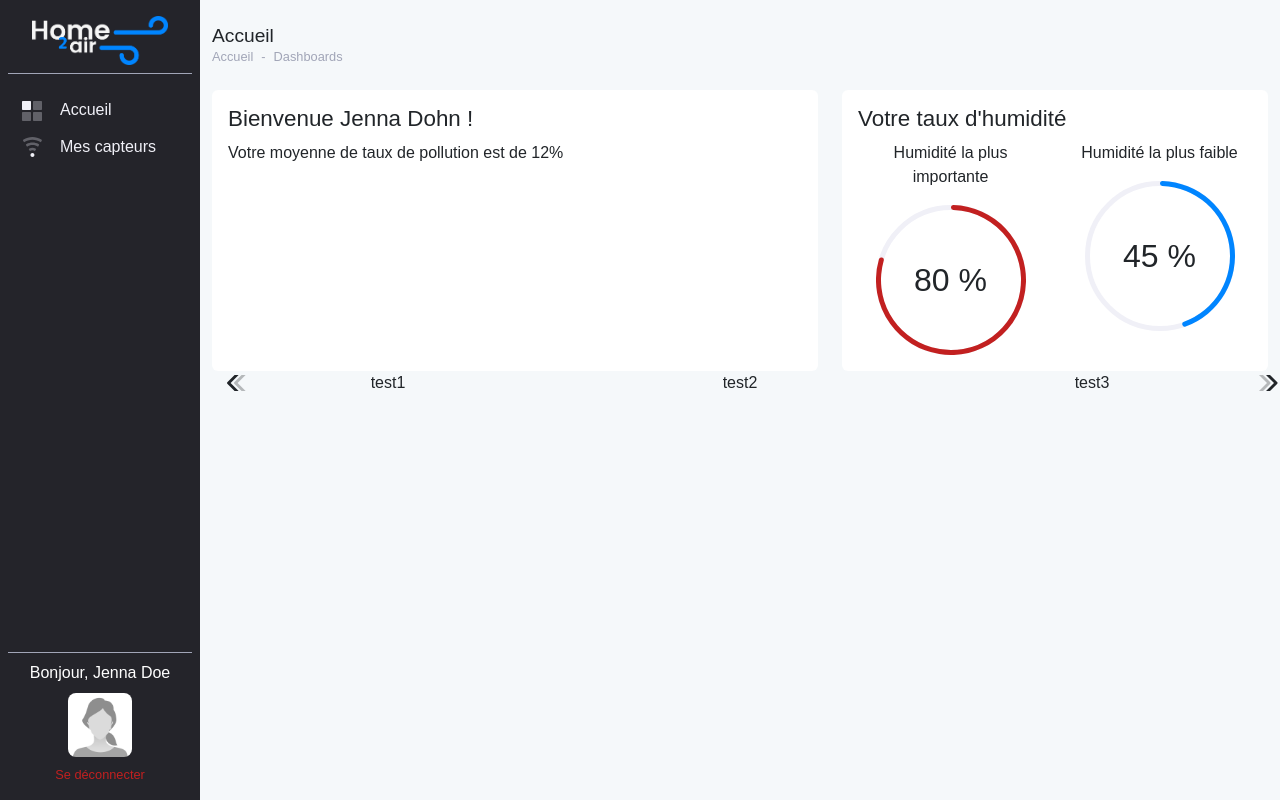
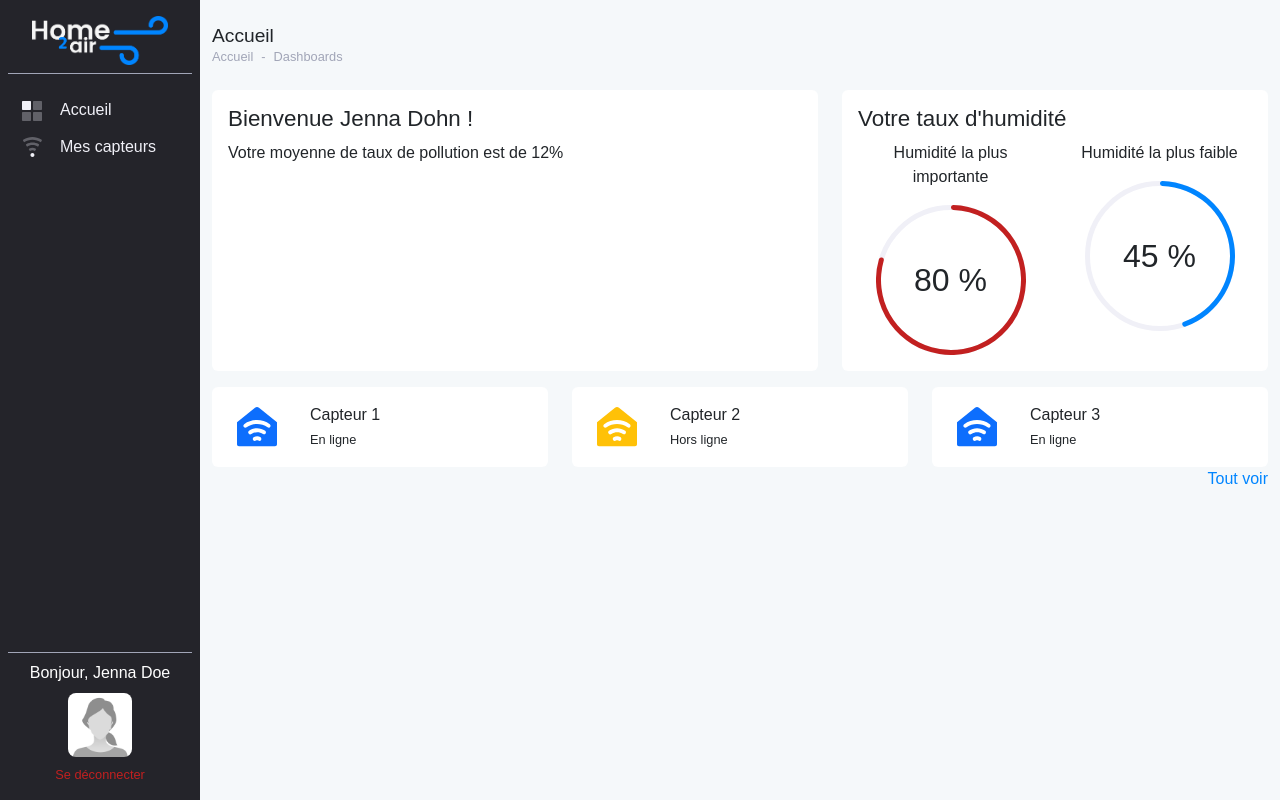
Before and after one commit to guillaume-bgr/HomeToAirDesktop, a React (Vite) app in the folder src/renderer/: page / in a window 1280 px wide. Built offline with nearby package versions, Linux system fonts and the light colour scheme.

Commit message:
SensorList (sans carousel)

```diff
--- a/src/renderer/src/assets/style.css
+++ b/src/renderer/src/assets/style.css
@@ -25,6 +25,7 @@
 
 body {
     background-color: var(--home2air-body) !important;
+    overflow-x: hidden;
 }
 
 main {
@@ -51,8 +52,26 @@ h5 {
     font-size: 1em !important;
 }
 
+.text-sm {
+    font-size: 0.8em;
+}
+
 .text-white {
     color: var(--home2air-white);
+}
+
+.text-primary {
+    color: var(--home2air-primary);
+}
+
+.link {
+    color: var(--home2air-primary);
+    text-decoration: none;
+    cursor: pointer;
+}
+
+.link:hover {
+    text-decoration: underline;
 }
 
 /* Scrollbar */
@@ -214,6 +233,14 @@ h1.page-title {
 
 .card .subtitle {
     color: var(--home2air-grey);
+}
+
+.card.sensor .card-header {
+    margin-bottom: 0;
+}
+
+.card.sensor h2 {
+    font-size: 1em;
 }
 
 /* Fin cards */
@@ -400,6 +427,16 @@ tr {
     width: 100%;
 }
 
+.carousel-slides {
+    left: 0;
+}
+
+
+.carousel-slides.moving {
+    transition: left 0.5s ease-out;
+    /* transition: left 1s ease-in-out; */
+}
+
 .custom-carousel .carousel-controls {
     top: 0;
     position: absolute;
@@ -408,5 +445,8 @@ tr {
     display: flex;
     justify-content: space-between;
     align-items: center;
+}
 
+.custom-carousel .carousel-controls .button-left, .custom-carousel .carousel-controls .button-right {
+    width: 75px;
 }
--- a/src/renderer/src/components/widgets/Card.jsx
+++ b/src/renderer/src/components/widgets/Card.jsx
@@ -1,6 +1,6 @@
 function Card(props) {
     return (
-        <div className="card no-border">
+        <div className={"card no-border " + props.className}>
             <div className="card-body">
                 <div className="card-header">
                     <div className="card-headings">
--- a/src/renderer/src/components/widgets/Carousel.jsx
+++ b/src/renderer/src/components/widgets/Carousel.jsx
@@ -1,37 +1,84 @@
+import { useState } from "react"
+
 function Carousel(props) {
+    const [elementsShown, setElementsShown] = useState(0);
+
+    // const allowSlideRight = (slides) => {
+    //     return getElementsBySlide(document.getElementById('customCarousel'+props.carouselName)) + elementsShown < slides.length;
+    // }
+
+    // const allowSlideLeft = (slides) => {
+    //     return getElementsBySlide(document.getElementById('customCarousel'+props.carouselName)) + elementsShown > slides.length;
+    // }
+
+    // const getElementsBySlide = (carousel) => {
+    //     let slides = carousel.getElementsByClassName('slide');
+    //     let slideContainer = carousel.getElementsByClassName('carousel-slides')[0];
+    //     let elementsBySlide = Math.round(slideContainer.clientWidth / slides[0].clientWidth);
+    //     setElementsShown(elementsBySlide);
+    //     return elementsBySlide
+    // }
+
+    const slideLeft = () => {
+        let carousel = document.getElementById('customCarousel'+props.carouselName);
+        // getElementsBySlide(carousel);
+        // if (allowSlideRight(carousel.getElementsByClassName('slide'))) {
+            let slides = carousel.getElementsByClassName('carousel-slides');
+            slides[0].classList.add('moving');
+            if (isNaN(parseInt(slides[0].style.left))) {
+                slides[0].style.left = "-100%";
+            } else {
+                let number = parseInt(slides[0].style.left.split('%')) - 100;
+                slides[0].style.left = number+'%';
+            }
+        // }
+    }
+
+    const slideRight = () => {
+        let carousel = document.getElementById('customCarousel'+props.carouselName);
+        // getElementsBySlide(carousel);
+        let slides = carousel.getElementsByClassName('carousel-slides');
+        slides[0].classList.add('moving');
+        if (isNaN(parseInt(slides[0].style.left))) {
+        } else {
+            let number = parseInt(slides[0].style.left.split('%')) + 100;
+            slides[0].style.left = number+'%';
+        }
+    }
 
     return (
-        <div className="custom-carousel container">
-            <div className="carousel-slides row d-flex flex-nowrap overflow-hidden">
-                <div className="col-4 text-center">
+        <div id={"customCarousel"+props.carouselName} className="custom-carousel container">
+            <div className="row">
+                <div className="carousel-slides d-flex flex-nowrap position-relative p-0">
+                    <div className="slide col-6 col-md-4 col-lg-3 text-center">
                         test1
                     </div>
-                <div className="col-4 text-center">
+                    <div className="slide col-6 col-md-4 col-lg-3 text-center">
                         test2
                     </div>
-                <div className="col-4 text-center">
+                    <div className="slide col-6 col-md-4 col-lg-3 text-center">
                         test3
                     </div>
-                <div className="col-4 text-center">
-                    test1
+                    <div className="slide col-6 col-md-4 col-lg-3 text-center">
+                        test4
                     </div>
-                <div className="col-4 text-center">
-                    test2
+                    <div className="slide col-6 col-md-4 col-lg-3 text-center">
+                        test5
                     </div>
-                <div className="col-4 text-center">
-                    test3
+                    <div className="slide col-6 col-md-4 col-lg-3 text-center">
+                        test6
                     </div>
                 </div>
                 <div className="carousel-controls">
-                <div className="button-left">
-                    <span class="svg-icon svg-icon-muted svg-icon-2hx"><svg width="24" height="24" viewBox="0 0 24 24" fill="none" xmlns="http://www.w3.org/2000/svg">
+                    <div onClick={slideRight}  className="button-left d-flex align-items-center justify-content-center">
+                        <span><svg width="24" height="24" viewBox="0 0 24 24" fill="none" xmlns="http://www.w3.org/2000/svg">
                         <path d="M14.6 4L6.6 12L14.6 20H10.6L3.3 12.7C2.9 12.3 2.9 11.7 3.3 11.3L10.6 4H14.6Z" fill="currentColor"/>
                         <path opacity="0.3" d="M21.6 4L13.6 12L21.6 20H17.6L10.3 12.7C9.9 12.3 9.9 11.7 10.3 11.3L17.6 4H21.6Z" fill="currentColor"/>
                         </svg>
                         </span>
                     </div>
-                <div className="button-right">
-                    <span class="svg-icon svg-icon-muted svg-icon-2hx"><svg width="24" height="24" viewBox="0 0 24 24" fill="none" xmlns="http://www.w3.org/2000/svg">
+                    <div onClick={slideLeft} className="button-right d-flex align-items-center justify-content-center">
+                        <span><svg width="24" height="24" viewBox="0 0 24 24" fill="none" xmlns="http://www.w3.org/2000/svg">
                         <path d="M10 4L18 12L10 20H14L21.3 12.7C21.7 12.3 21.7 11.7 21.3 11.3L14 4H10Z" fill="currentColor"/>
                         <path opacity="0.3" d="M3 4L11 12L3 20H7L14.3 12.7C14.7 12.3 14.7 11.7 14.3 11.3L7 4H3Z" fill="currentColor"/>
                         </svg>
@@ -39,6 +86,7 @@ function Carousel(props) {
                     </div>
                 </div>
             </div>
+        </div>
     )
 }
 
--- /dev/null
+++ b/src/renderer/src/components/widgets/SensorList.jsx
@@ -0,0 +1,64 @@
+import Card from "./Card";
+
+function SensorList() {
+    return (
+        <div className="sensor-list">
+            <div className="row">
+                <div className="col-4">
+                    <Card className="sensor">
+                        <div className="row">
+                            <div className="col-3 d-flex align-items-center justify-content-center">
+                                <span className="text-primary"><svg width="48" height="48" viewBox="0 0 24 24" fill="none" xmlns="http://www.w3.org/2000/svg">
+                                <path d="M13 2.375L22 9.57501V20.575C22 21.175 21.6 21.575 21 21.575H3C2.4 21.575 2 21.175 2 20.575V9.57501L11 2.375C11.6 1.875 12.4 1.875 13 2.375ZM18.6 11.975C18.9 11.575 18.8 10.875 18.4 10.575C14.6 7.87501 9.40001 7.87501 5.60001 10.575C5.20001 10.875 4.99999 11.475 5.39999 11.975C5.69999 12.375 6.29999 12.575 6.79999 12.175C9.89999 9.97499 14.1 9.97499 17.3 12.175C17.5 12.275 17.7 12.375 17.9 12.375C18.1 12.475 18.4 12.275 18.6 11.975ZM14 18.575C14.3 18.175 14.2 17.475 13.8 17.175C12.8 16.375 11.4 16.375 10.3 17.175C9.89999 17.475 9.70001 18.075 10.1 18.575C10.4 18.975 11 19.175 11.5 18.775C11.8 18.575 12.3 18.575 12.7 18.775C12.9 18.875 13.1 18.975 13.3 18.975C13.5 18.975 13.8 18.775 14 18.575ZM16.3 15.275C16.6 14.875 16.5 14.175 16.1 13.875C13.7 12.175 10.3 12.175 8 13.875C7.6 14.175 7.39999 14.775 7.79999 15.275C8.19999 15.775 8.70001 15.875 9.20001 15.475C10.9 14.275 13.3 14.275 15 15.475C15.2 15.575 15.4 15.675 15.6 15.675C15.8 15.675 16.1 15.575 16.3 15.275Z" fill="currentColor"/>
+                                </svg>
+                                </span>
+                            </div>
+                            <div className="col-9">
+                                <p className="mb-0">Capteur 1</p>
+                                <span className="mb-0 text-sm">En ligne</span>
+                            </div>
+                        </div>
+                    </Card>
+                </div>
+                <div className="col-4">
+                    <Card className="sensor">
+                        <div className="row">
+                            <div className="col-3 d-flex align-items-center justify-content-center">
+                                <span className="text-warning"><svg width="48" height="48" viewBox="0 0 24 24" fill="none" xmlns="http://www.w3.org/2000/svg">
+                                <path d="M13 2.375L22 9.57501V20.575C22 21.175 21.6 21.575 21 21.575H3C2.4 21.575 2 21.175 2 20.575V9.57501L11 2.375C11.6 1.875 12.4 1.875 13 2.375ZM18.6 11.975C18.9 11.575 18.8 10.875 18.4 10.575C14.6 7.87501 9.40001 7.87501 5.60001 10.575C5.20001 10.875 4.99999 11.475 5.39999 11.975C5.69999 12.375 6.29999 12.575 6.79999 12.175C9.89999 9.97499 14.1 9.97499 17.3 12.175C17.5 12.275 17.7 12.375 17.9 12.375C18.1 12.475 18.4 12.275 18.6 11.975ZM14 18.575C14.3 18.175 14.2 17.475 13.8 17.175C12.8 16.375 11.4 16.375 10.3 17.175C9.89999 17.475 9.70001 18.075 10.1 18.575C10.4 18.975 11 19.175 11.5 18.775C11.8 18.575 12.3 18.575 12.7 18.775C12.9 18.875 13.1 18.975 13.3 18.975C13.5 18.975 13.8 18.775 14 18.575ZM16.3 15.275C16.6 14.875 16.5 14.175 16.1 13.875C13.7 12.175 10.3 12.175 8 13.875C7.6 14.175 7.39999 14.775 7.79999 15.275C8.19999 15.775 8.70001 15.875 9.20001 15.475C10.9 14.275 13.3 14.275 15 15.475C15.2 15.575 15.4 15.675 15.6 15.675C15.8 15.675 16.1 15.575 16.3 15.275Z" fill="currentColor"/>
+                                </svg>
+                                </span>
+                            </div>
+                            <div className="col-9">
+                                <p className="mb-0">Capteur 2</p>
+                                <span className="mb-0 text-sm">Hors ligne</span>
+                            </div>
+                        </div>
+                    </Card>
+                </div>
+                <div className="col-4">
+                    <Card className="sensor">
+                        <div className="row">
+                            <div className="col-3 d-flex align-items-center justify-content-center">
+                                <span className="text-primary"><svg width="48" height="48" viewBox="0 0 24 24" fill="none" xmlns="http://www.w3.org/2000/svg">
+                                <path d="M13 2.375L22 9.57501V20.575C22 21.175 21.6 21.575 21 21.575H3C2.4 21.575 2 21.175 2 20.575V9.57501L11 2.375C11.6 1.875 12.4 1.875 13 2.375ZM18.6 11.975C18.9 11.575 18.8 10.875 18.4 10.575C14.6 7.87501 9.40001 7.87501 5.60001 10.575C5.20001 10.875 4.99999 11.475 5.39999 11.975C5.69999 12.375 6.29999 12.575 6.79999 12.175C9.89999 9.97499 14.1 9.97499 17.3 12.175C17.5 12.275 17.7 12.375 17.9 12.375C18.1 12.475 18.4 12.275 18.6 11.975ZM14 18.575C14.3 18.175 14.2 17.475 13.8 17.175C12.8 16.375 11.4 16.375 10.3 17.175C9.89999 17.475 9.70001 18.075 10.1 18.575C10.4 18.975 11 19.175 11.5 18.775C11.8 18.575 12.3 18.575 12.7 18.775C12.9 18.875 13.1 18.975 13.3 18.975C13.5 18.975 13.8 18.775 14 18.575ZM16.3 15.275C16.6 14.875 16.5 14.175 16.1 13.875C13.7 12.175 10.3 12.175 8 13.875C7.6 14.175 7.39999 14.775 7.79999 15.275C8.19999 15.775 8.70001 15.875 9.20001 15.475C10.9 14.275 13.3 14.275 15 15.475C15.2 15.575 15.4 15.675 15.6 15.675C15.8 15.675 16.1 15.575 16.3 15.275Z" fill="currentColor"/>
+                                </svg>
+                                </span>
+                            </div>
+                            <div className="col-9">
+                                <p className="mb-0">Capteur 3</p>
+                                <span className="mb-0 text-sm">En ligne</span>
+                            </div>
+                        </div>
+                    </Card>
+                </div>
+            </div>
+            <div className="d-flex justify-content-end">
+                <a className="link">Tout voir</a>
+            </div>
+        </div>
+
+    )
+}
+
+export default SensorList
--- a/src/renderer/src/pages/Home.jsx
+++ b/src/renderer/src/pages/Home.jsx
@@ -2,7 +2,7 @@ import TopBar from "../components/layout/Topbar"
 import Card from "../components/widgets/Card"
 import { useState } from "react"
 import PercentageWidget from "../components/widgets/PercentageWidget"
-import Carousel from "../components/widgets/Carousel";
+import SensorList from "../components/widgets/SensorList"
 
 export const Data = [
     {
@@ -42,12 +42,12 @@ function Home() {
                     ]}
                     />
                 </div>
-                <div className="col-7">
+                <div className="col-12 col-lg-7 mb-3">
                     <Card title="Bienvenue Jenna Dohn !">
                         <p>Votre moyenne de taux de pollution est de 12%</p>
                     </Card>
                 </div>
-                <div className="col-5">
+                <div className="col-12 col-lg-5 mb-3">
                     <Card title="Votre taux d'humidité">
                         <div className="row">
                             <div className="col-6 d-flex flex-column align-items-center">
@@ -58,15 +58,11 @@ function Home() {
                                 <p className="text-center">Humidité la plus faible</p>
                                 <PercentageWidget color={"#0085FF"} percentage={45}  />
                             </div>
-                            <div className="col-12">
-
-                            </div>
-                            <div className=""></div>
                         </div>
                     </Card>
                 </div>
                 <div className="col-12">
-                    <Carousel />
+                    <SensorList />
                 </div>
             </div>
         </div>
```
Lines whose indentation alone changed are shown as unchanged.
